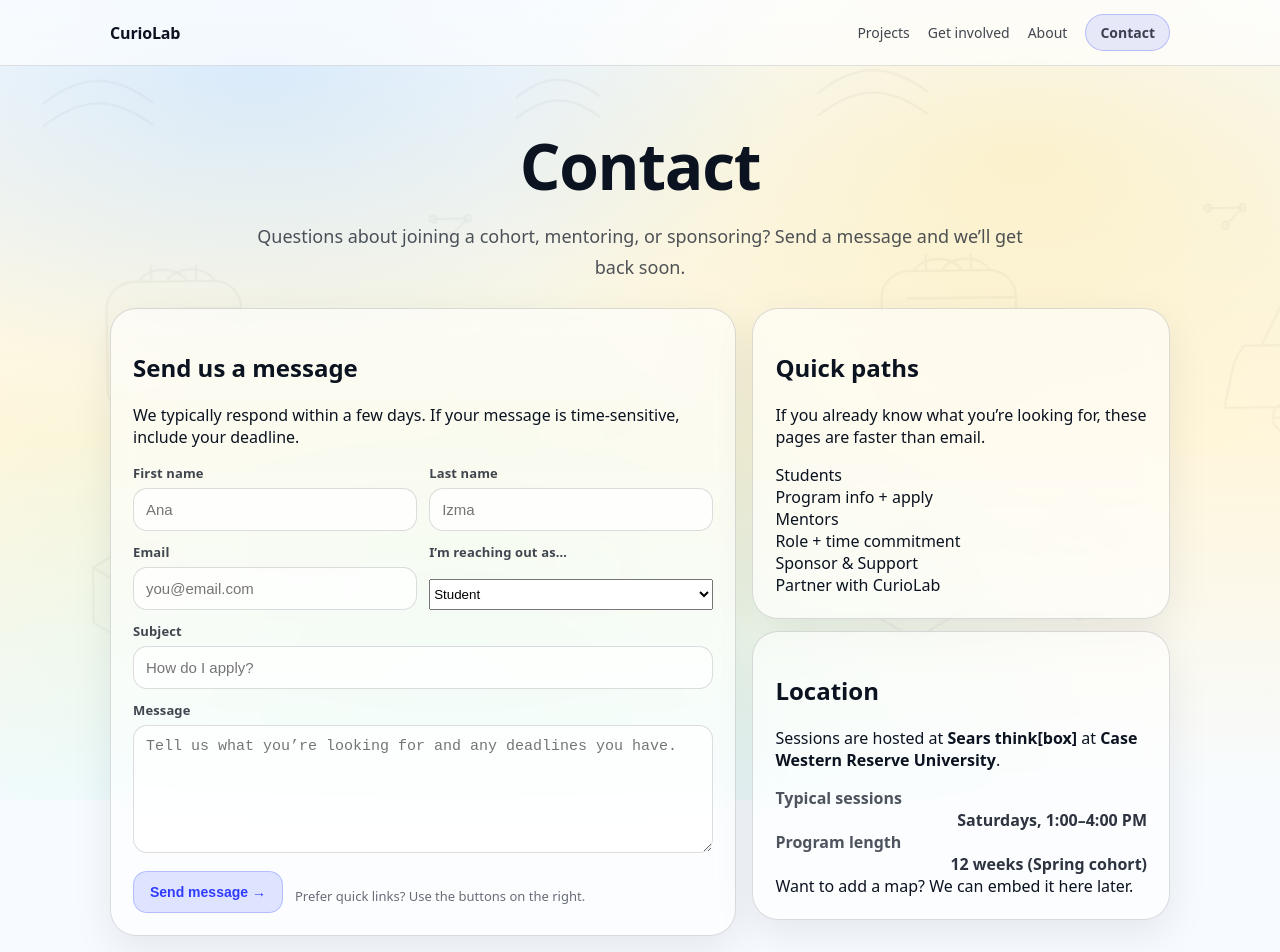
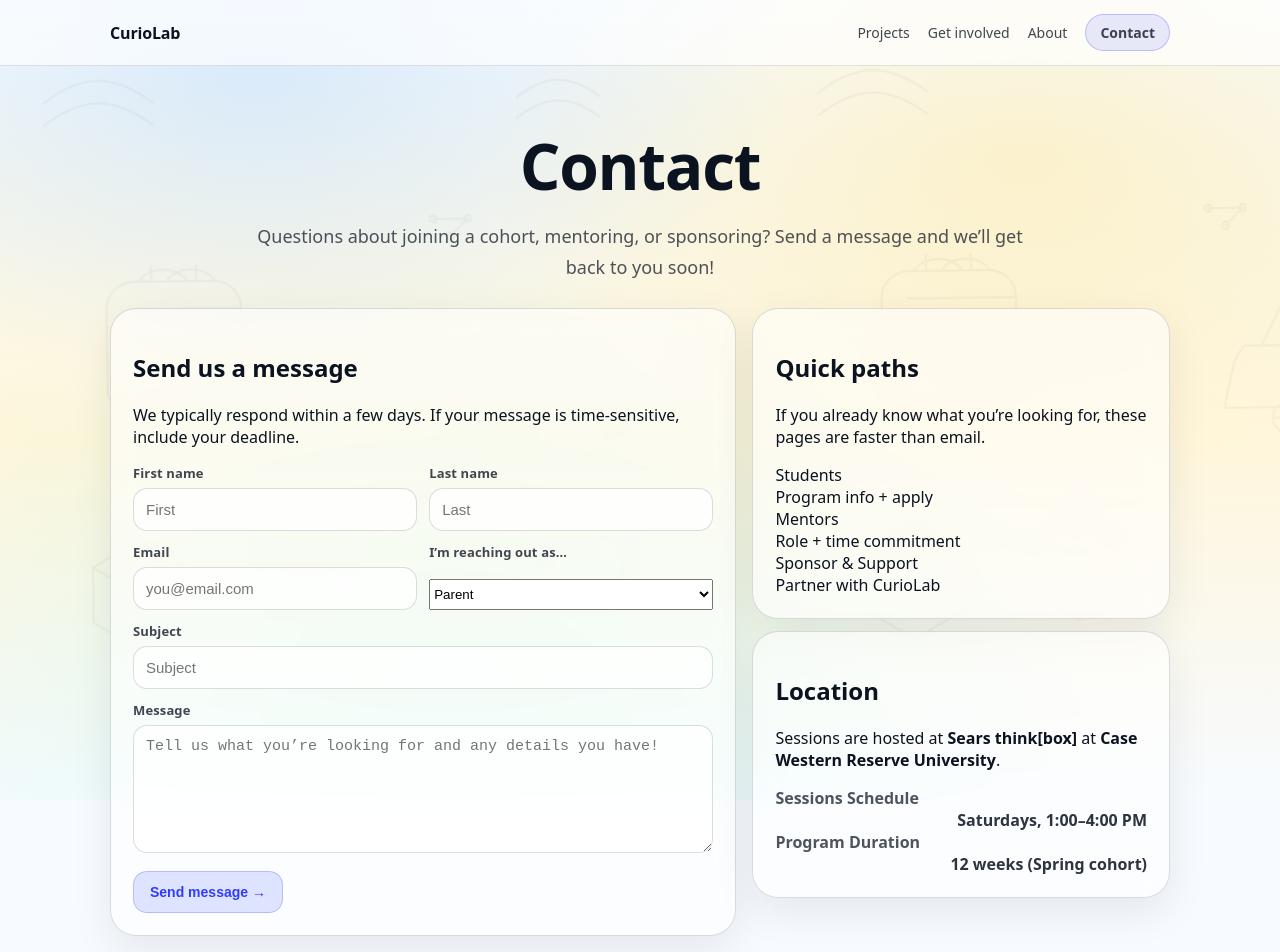
Before and after one commit to anaizma/curiolab-v2, a Next.js app: page /contact in a window 1280 px wide. Shown: the top 952 px of the page. Built offline with nearby package versions, Linux system fonts and the light colour scheme.

Commit message:
Fix: editing the contact fill infos

```diff
--- a/src/app/contact/page.tsx
+++ b/src/app/contact/page.tsx
@@ -66,7 +66,7 @@
       <header className="contactHeader">
         <h1 className="contactTitle">Contact</h1>
         <p className="contactSubtitle">
-          Questions about joining a cohort, mentoring, or sponsoring? Send a message and we’ll get back soon.
+          Questions about joining a cohort, mentoring, or sponsoring? Send a message and we’ll get back to you soon!
         </p>
         <div className="contactDivider" />
       </header>
@@ -89,12 +89,12 @@
             <div className="contactRow2">
               <label className="contactField">
                 <span className="contactLabel">First name</span>
-                <input name="firstName" className="contactInput" placeholder="Ana" />
+                <input name="firstName" className="contactInput" placeholder="First" />
               </label>
 
               <label className="contactField">
                 <span className="contactLabel">Last name</span>
-                <input name="lastName" className="contactInput" placeholder="Izma" />
+                <input name="lastName" className="contactInput" placeholder="Last" />
               </label>
             </div>
 
@@ -106,7 +106,7 @@
 
               <label className="contactField">
                 <span className="contactLabel">I’m reaching out as…</span>
-                <select name="role" className="contactSelect" defaultValue="student">
+                <select name="role" className="contactSelect" defaultValue="parent">
                   <option value="student">Student</option>
                   <option value="mentor">Mentor</option>
                   <option value="sponsor">Sponsor / Supporter</option>
@@ -118,7 +118,7 @@
 
             <label className="contactField">
               <span className="contactLabel">Subject</span>
-              <input name="subject" className="contactInput" placeholder="How do I apply?" />
+              <input name="subject" className="contactInput" placeholder="Subject" />
             </label>
 
             <label className="contactField">
@@ -126,7 +126,7 @@
               <textarea
                 name="message"
                 className="contactTextarea"
-                placeholder="Tell us what you’re looking for and any deadlines you have."
+                placeholder="Tell us what you’re looking for and any details you have!"
                 rows={6}
               />
             </label>
@@ -135,9 +135,6 @@
               <button className="btn primary" type="submit" disabled={status.type === "sending"}>
                 {status.type === "sending" ? "Sending…" : "Send message →"}
               </button>
-              <span className="contactHint">
-                Prefer quick links? Use the buttons on the right.
-              </span>
             </div>
           </form>
         </div>
@@ -175,17 +172,13 @@
 
             <div className="contactInfoGrid">
               <div className="contactInfoItem">
-                <div className="contactInfoK">Typical sessions</div>
+                <div className="contactInfoK">Sessions Schedule</div>
                 <div className="contactInfoV">Saturdays, 1:00–4:00 PM</div>
               </div>
               <div className="contactInfoItem">
-                <div className="contactInfoK">Program length</div>
+                <div className="contactInfoK">Program Duration</div>
                 <div className="contactInfoV">12 weeks (Spring cohort)</div>
               </div>
-            </div>
-
-            <div className="contactNote">
-              Want to add a map? We can embed it here later.
             </div>
           </div>
         </aside>
@@ -194,7 +187,7 @@
       <section className="contactFaq" aria-label="FAQ">
         <div className="contactFaqHead">
           <h2 className="contactH2">FAQ</h2>
-          <p className="contactP">A few quick answers we can expand later.</p>
+          <p className="contactP">Some frequently asked questions:</p>
         </div>
 
         <div className="contactFaqGrid">
@@ -213,7 +206,7 @@
 
           <details className="contactFaqItem">
             <summary>How can sponsors support CurioLab?</summary>
-            <p>Sponsorship can fund kits, scholarships, mentor training, or a full cohort. We’ll add a sponsor packet soon.</p>
+            <p>Sponsorship can fund kits, scholarships, mentor training, or a full cohort.</p>
           </details>
         </div>
       </section>
```
